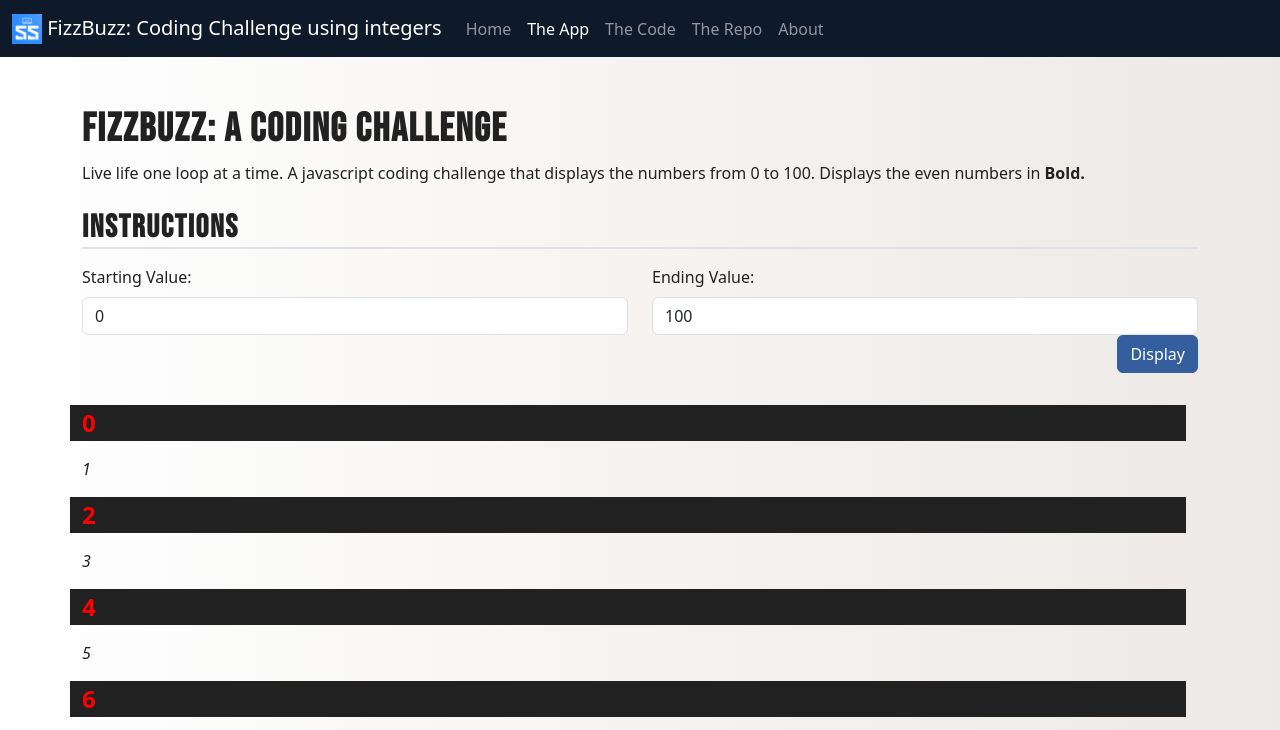
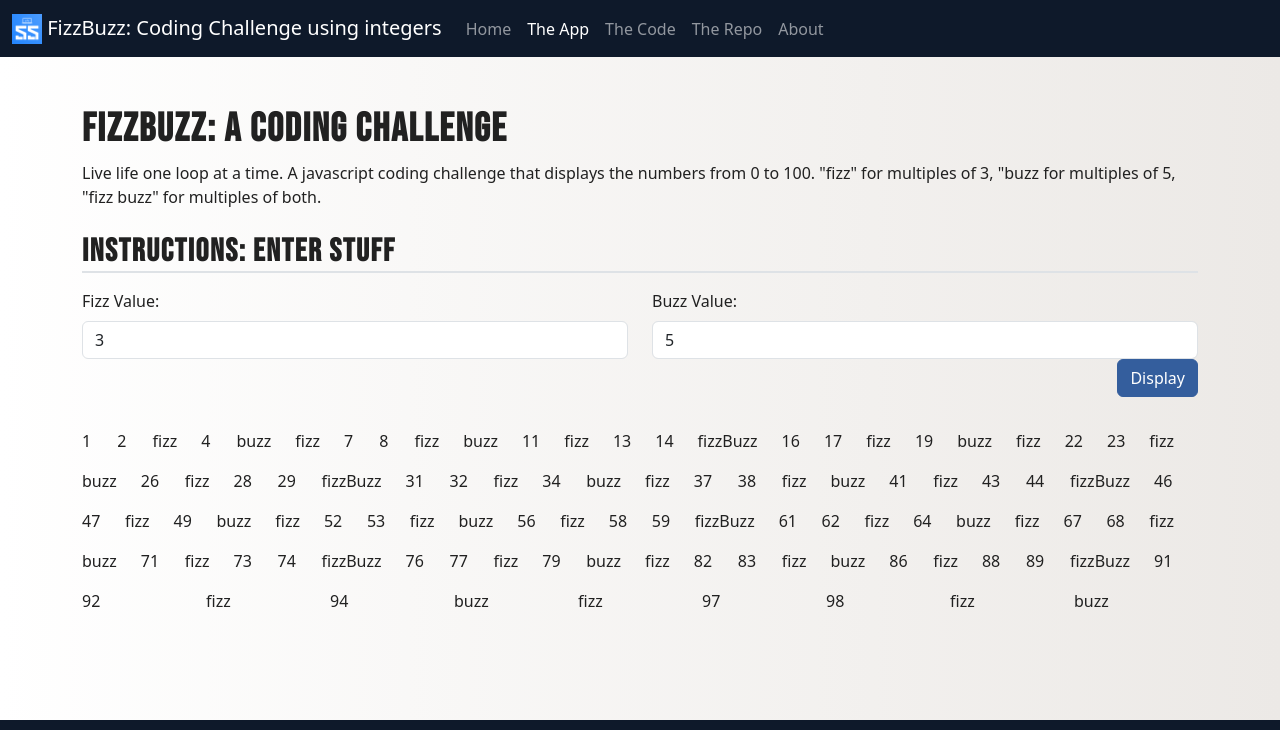
Before and after one commit to SLSmith64/FizzBuzz-7-15-2024, a plain HTML site: page app.html in a window 1280 px wide. Both pictures are taken after a click on the button "Display". Shown: the top 730 px of the page. Drawn offline with nearby package versions, Linux system fonts and the light colour scheme.

Commit message:
Main Functionality figured out.

```diff
--- a/app.html
+++ b/app.html
@@ -77,20 +77,20 @@
         <div class="container mt-5">
             <h1>FizzBuzz: a coding Challenge</h1>
             <div class="mb-4">Live life one loop at a time. A javascript coding challenge that displays the numbers from
-                0 to 100. Displays the even numbers in <strong>Bold.</strong></div>
+                0 to 100. "fizz" for multiples of 3, "buzz for multiples of 5, "fizz buzz" for multiples of both.</div>
 
-            <h2 class="border-bottom border-2 mb-3">Instructions</h2>
+            <h2 class="border-bottom border-2 mb-3">Instructions: Enter stuff</h2>
 
             <div class="row">
-                <!--Start Value-->
+                <!--Fizz Value-->
                 <div class="col">
-                    <label class="form-label" for="startValue">Starting Value:</label>
-                    <input id="startValue" type="number" class="form-control" value="0">
+                    <label class="form-label" for="fizzValue">Fizz Value:</label>
+                    <input id="fizzValue" type="number" class="form-control" value="3">
                 </div>
-                <!--End Value-->
+                <!--Buzz Value-->
                 <div class="col">
-                    <label class="form-label" for="endValue">Ending Value:</label>
-                    <input id="endValue" type="number" class="form-control" value="100">
+                    <label class="form-label" for="buzzValue">Buzz Value:</label>
+                    <input id="buzzValue" type="number" class="form-control" value="5">
                 </div>
                 <div class="col-12 text-end">
                     <button type="button" id="btnSubmit" class="btn btn-primary">Display</button>
@@ -101,7 +101,7 @@
                         <h2 class="border-bottom border-2">Results</h2>
                     </div>
                     <div class="col">
-                        <div class="row row-cols-2 row-cols-md-5" id="resultsData">
+                        <div class="row row-cols-2 row-cols-md-5" id="resultsFizzBuzz">
                             <!-- Results go here-->
 
                         </div>
--- a/css/site.css
+++ b/css/site.css
@@ -97,13 +97,19 @@ footer i:hover{
     color: var(--cf-theme-200);
 }
 
-.even{
+.fizz{
     font-weight: bold;
     color: red;
     font-size: 1.5rem;
     background-color:  var(--ss-dark-color);
 }
 
-.odd{
-    font-style: italic;
+.buzz{
+    color:orange;
+    font-size: 4rem;
 }
+
+.fizzBuzz{
+    color: blue;
+    font-size: 3rem;
+}
--- a/js/site.js
+++ b/js/site.js
@@ -1,22 +1,22 @@
 //get the values from the users.
 function getValues(){
-    let startValue = document.getElementById("startValue").value;
-    let endValue = document.getElementById("endValue").value;
+    let fizzValue = document.getElementById("fizzValue").value;
+    let buzzValue = document.getElementById("buzzValue").value;
 
     //parse our input into integers.
-    startValue = parseInt(startValue);
-    endValue = parseInt(endValue);
+    fizzValue = parseInt(fizzValue);
+    buzzValue = parseInt(buzzValue);
 
     //Check to see if they are in fact integers.
     // TRUE AND TRUE
     // FALSE AND TRUE = FALSE
     //truthy
-    if(Number.isInteger(startValue) && Number.isInteger(endValue) ){
+    if(Number.isInteger(fizzValue) && Number.isInteger(buzzValue) ){
 
         //generate the numbers
-        let number = generateFizzBuzz(startValue, endValue);
+        let fizzArray = generateFizzBuzz(fizzValue, buzzValue);
         //display the numbers
-        displayFizzBuzz(number);
+        displayFizzBuzz(fizzArray);
     }
     else{
         //do something else
@@ -25,36 +25,55 @@ function getValues(){
 }
 
 //generate numbers
-function generateFizzBuzz(sValue, eValue){
+function generateFizzBuzz(fizzValue, buzzValue){
 
-    let numbers = [];
+    let fizzArray = [];
 
-    for(i = sValue; i<=eValue; i++){
-        numbers.push(i);
+     for(let index=1; index <= 100; index++){
+
+        let className = "";
+
+        if(index % fizzValue == 0 && index % buzzValue == 0){
+
+            className = "fizzBuzz";
+
+            fizzArray.push(className);
+
+        }
+        else if(index % fizzValue == 0){
+
+            className = "fizz";
+
+            fizzArray.push(className);
+
+        }
+
+        else if(index % buzzValue == 0){
+
+            className = "buzz";
+
+            fizzArray.push(className);
+
+        }
+        else{
+            fizzArray.push(index);
+        }
     }
 
-    return numbers;
+    return fizzArray;
 }
 
 //display numbers
-function displayFizzBuzz(numbers){
+function displayFizzBuzz(fizzArray){
 
     let templateCols = "";
 
-    //check for if the number is even.
-    //"<div>0</div>"
     //loop over an array
-    for(let index=0; index < numbers.length; index++){
+    for(let index=0; index < fizzArray.length; index++){
 
         let className = "";
 
-        if(numbers[index] % 2 == 0){
-            className = "even";
-        }
-        else{
-            className = "odd";
-        }
-        templateCols += `<div class="${className}">${numbers[index]}</div>`;
+        templateCols += `<div class="col">${fizzArray[index]}</div>`;
     }
 
     document.getElementById("resultsFizzBuzz").innerHTML = templateCols;{
```
Also changed, not shown: index.html (+1 -1 lines).
